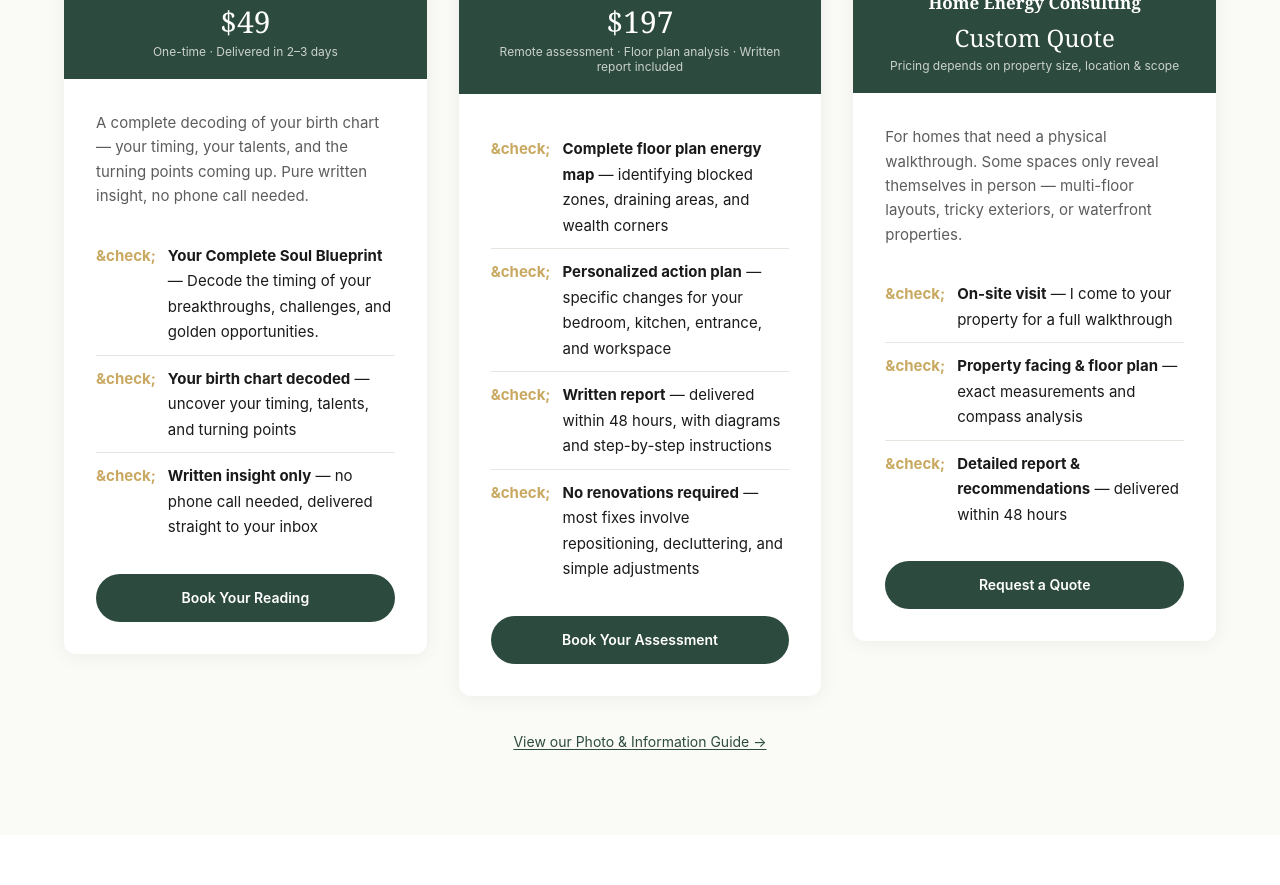
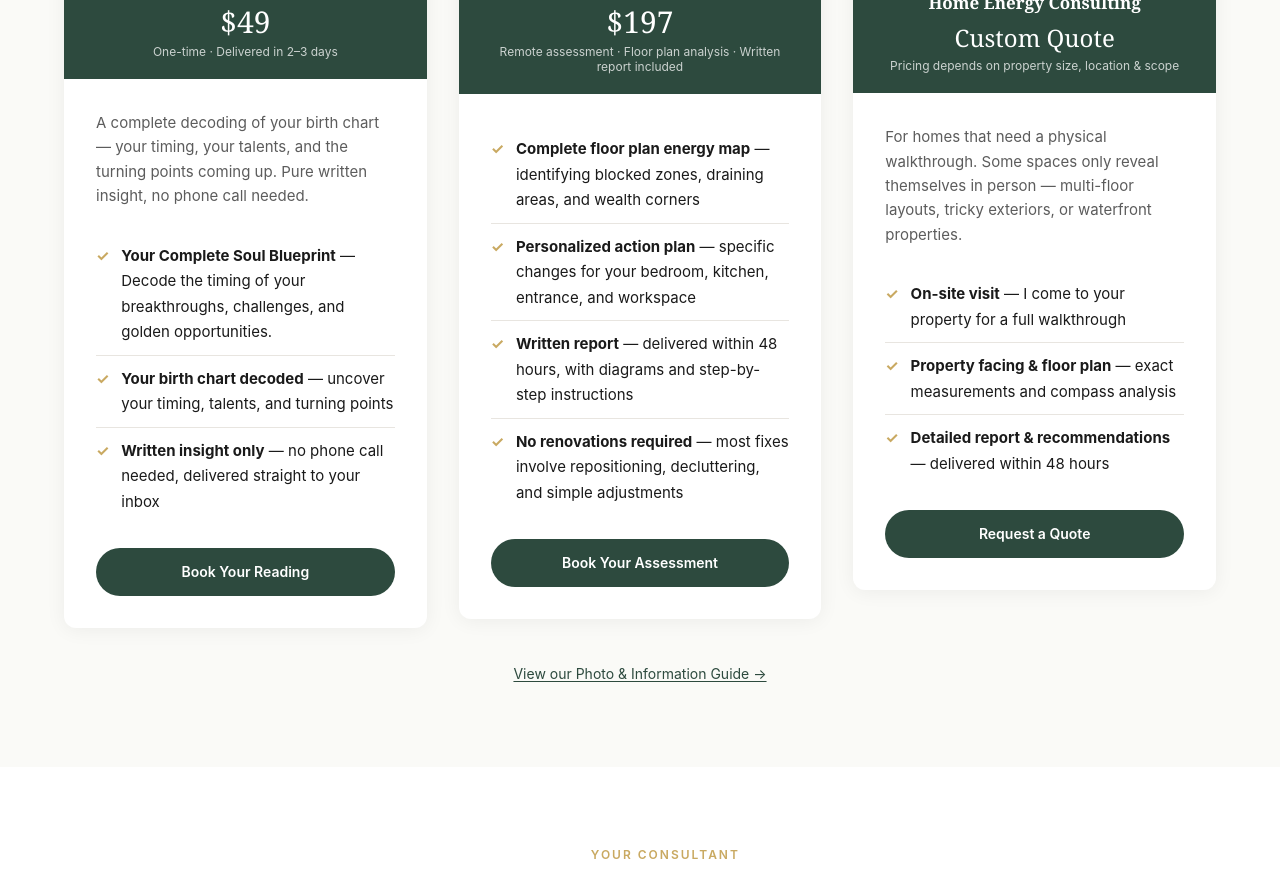
Before and after one commit to KenLau0414/spatial-aura, a Next.js app: page / in a window 1280 px wide. Shown: the part 1960-2845 px from the top of the page. Built offline with nearby package versions, Linux system fonts and the light colour scheme.

Commit message:
Update Service.tsx

```diff
--- a/components/Service.tsx
+++ b/components/Service.tsx
@@ -29,15 +29,15 @@ export default function Service() {
               </p>
               <ul className="list-none mb-6">
                 <li className="flex items-start gap-3 py-2.5 border-b border-[var(--border)] text-[15px]">
-                  <span className="text-[var(--accent)] font-bold shrink-0">&check;</span>
+                  <span className="text-[var(--accent)] font-bold shrink-0">✓</span>
                   <span><strong>Your Complete Soul Blueprint</strong> &mdash; Decode the timing of your breakthroughs, challenges, and golden opportunities.</span>
                 </li>
                 <li className="flex items-start gap-3 py-2.5 border-b border-[var(--border)] text-[15px]">
-                  <span className="text-[var(--accent)] font-bold shrink-0">&check;</span>
+                  <span className="text-[var(--accent)] font-bold shrink-0">✓</span>
                   <span><strong>Your birth chart decoded</strong> &mdash; uncover your timing, talents, and turning points</span>
                 </li>
                 <li className="flex items-start gap-3 py-2.5 text-[15px]">
-                  <span className="text-[var(--accent)] font-bold shrink-0">&check;</span>
+                  <span className="text-[var(--accent)] font-bold shrink-0">✓</span>
                   <span><strong>Written insight only</strong> &mdash; no phone call needed, delivered straight to your inbox</span>
                 </li>
               </ul>
@@ -58,19 +58,19 @@ export default function Service() {
             <div className="p-8">
               <ul className="list-none mb-6">
                 <li className="flex items-start gap-3 py-2.5 border-b border-[var(--border)] text-[15px]">
-                  <span className="text-[var(--accent)] font-bold shrink-0">&check;</span>
+                  <span className="text-[var(--accent)] font-bold shrink-0">✓</span>
                   <span><strong>Complete floor plan energy map</strong> &mdash; identifying blocked zones, draining areas, and wealth corners</span>
                 </li>
                 <li className="flex items-start gap-3 py-2.5 border-b border-[var(--border)] text-[15px]">
-                  <span className="text-[var(--accent)] font-bold shrink-0">&check;</span>
+                  <span className="text-[var(--accent)] font-bold shrink-0">✓</span>
                   <span><strong>Personalized action plan</strong> &mdash; specific changes for your bedroom, kitchen, entrance, and workspace</span>
                 </li>
                 <li className="flex items-start gap-3 py-2.5 border-b border-[var(--border)] text-[15px]">
-                  <span className="text-[var(--accent)] font-bold shrink-0">&check;</span>
+                  <span className="text-[var(--accent)] font-bold shrink-0">✓</span>
                   <span><strong>Written report</strong> &mdash; delivered within 48 hours, with diagrams and step-by-step instructions</span>
                 </li>
                 <li className="flex items-start gap-3 py-2.5 text-[15px]">
-                  <span className="text-[var(--accent)] font-bold shrink-0">&check;</span>
+                  <span className="text-[var(--accent)] font-bold shrink-0">✓</span>
                   <span><strong>No renovations required</strong> &mdash; most fixes involve repositioning, decluttering, and simple adjustments</span>
                 </li>
               </ul>
@@ -94,15 +94,15 @@ export default function Service() {
               </p>
               <ul className="list-none mb-6">
                 <li className="flex items-start gap-3 py-2.5 border-b border-[var(--border)] text-[15px]">
-                  <span className="text-[var(--accent)] font-bold shrink-0">&check;</span>
+                  <span className="text-[var(--accent)] font-bold shrink-0">✓</span>
                   <span><strong>On-site visit</strong> &mdash; I come to your property for a full walkthrough</span>
                 </li>
                 <li className="flex items-start gap-3 py-2.5 border-b border-[var(--border)] text-[15px]">
-                  <span className="text-[var(--accent)] font-bold shrink-0">&check;</span>
+                  <span className="text-[var(--accent)] font-bold shrink-0">✓</span>
                   <span><strong>Property facing &amp; floor plan</strong> &mdash; exact measurements and compass analysis</span>
                 </li>
                 <li className="flex items-start gap-3 py-2.5 text-[15px]">
-                  <span className="text-[var(--accent)] font-bold shrink-0">&check;</span>
+                  <span className="text-[var(--accent)] font-bold shrink-0">✓</span>
                   <span><strong>Detailed report &amp; recommendations</strong> &mdash; delivered within 48 hours</span>
                 </li>
               </ul>
```
